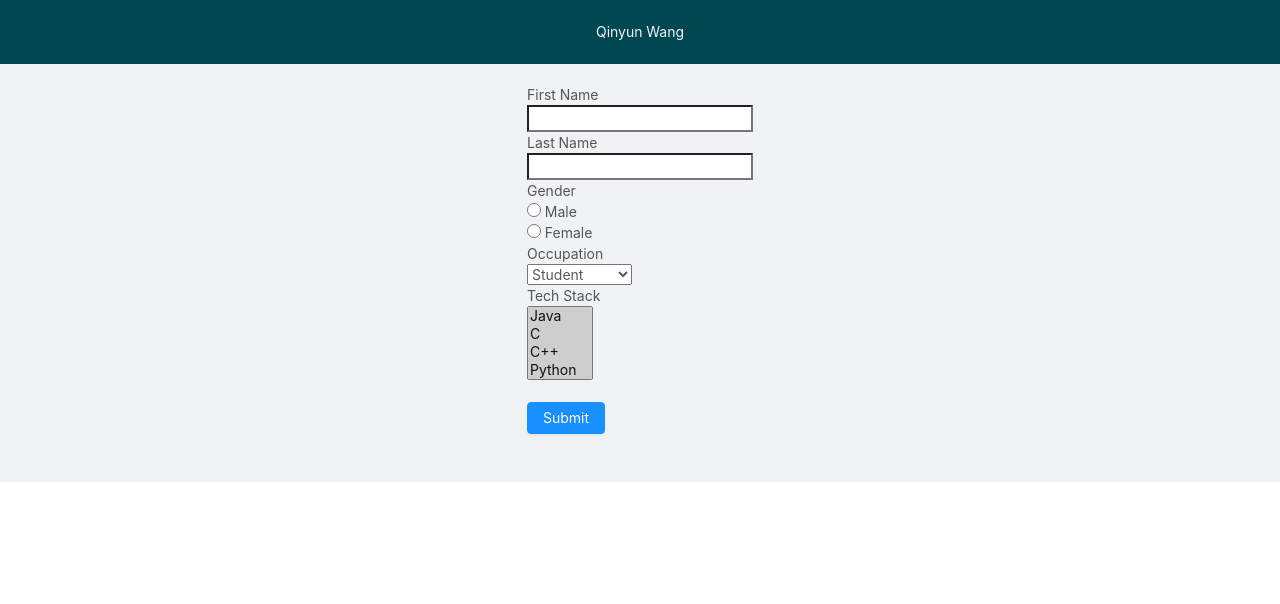
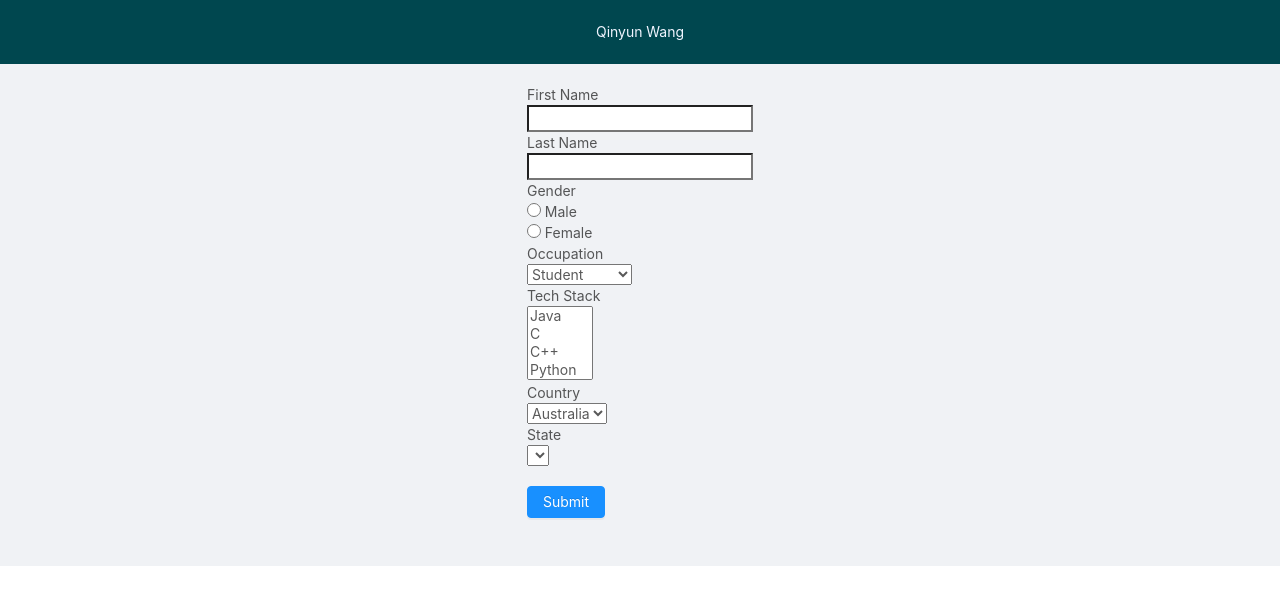
Before and after one commit to QinyunWang/react-demo, a React (Create React App) app: page / in a window 1280 px wide. Shown: the top 604 px of the page. Built offline with nearby package versions, Linux system fonts and the light colour scheme.

Commit message:
Add cascade selector

```diff
--- a/src/App.tsx
+++ b/src/App.tsx
@@ -1,8 +1,7 @@
 import React from 'react';
 import './App.less';
 import { Layout } from 'antd';
-import View from './container/BioInput/index'
-import BioInput from './components/InputGroup'
+import BioInput from './container/BioInput/InputGroup'
 
 
 const { Header, Footer, Content } = Layout;
--- a/src/components/InputGroup.tsx
+++ b/src/container/BioInput/InputGroup.tsx
@@ -12,6 +12,14 @@ type Information = {
     state: string
 }
 
+type stateCountry = {
+  name: string
+  state: string[]
+}
+
+const stateOfCountry: stateCountry[] = [{ name:'australia', state: ['NSW', 'QLD', 'VIC'] }, { name:'america', state: ['NY', 'NJ', 'CA']}]
+let stateOptions: object[] = []
+
 const options: object[] = [];
 const techStack = ["Java", "C", "C++", "Python", "PHP", "Object-C", "SQL"];
 for (let i=0; i<techStack.length; i++) {
@@ -20,7 +28,7 @@ for (let i=0; i<techStack.length; i++) {
 
 const InputGroup = () => {
 
-  const { values, handleChange, handleSubmit } = useFormik<Information>({
+  const { values, handleChange, handleSubmit, setFieldValue } = useFormik<Information>({
     initialValues: {
       firstName: '',
       lastName: '',
@@ -88,12 +96,39 @@ const InputGroup = () => {
         <select
           name="techStack"
           multiple={true}
-          value={techStack}
+          value={values.techStack}
           onChange={handleChange}
         >
           {options}
         </select>
       </div>
+      <label htmlFor="country">Country</label>
+      <select
+        name="country"
+        placeholder="Please select"
+        onChange={event => {
+          setFieldValue("country", event.target.value)
+          stateOptions = [];
+          stateOfCountry.map(item => {
+            if (event.target.value === item.name) {
+              item.state.map((state, index) => stateOptions.push(<option key={index} value={state}>{state}</option>)
+              )
+            }
+          })
+        }}
+        value={values.country}
+      >
+        <option value="australia">Australia</option>
+        <option value="america">America</option>
+      </select>
+      <label htmlFor="state">State</label>
+      <select
+        name="state"
+        value={values.state}
+        onChange={handleChange}
+      >
+        {stateOptions}
+      </select>
       <Button
         type="primary"
         htmlType="submit"
--- a/src/container/BioInput/index.tsx
+++ /dev/null
@@ -1,3 +0,0 @@
-import View from './View'
-
-export default View
```
Also changed, not shown: src/container/BioInput/View.tsx (deleted, +0 -76 lines).
